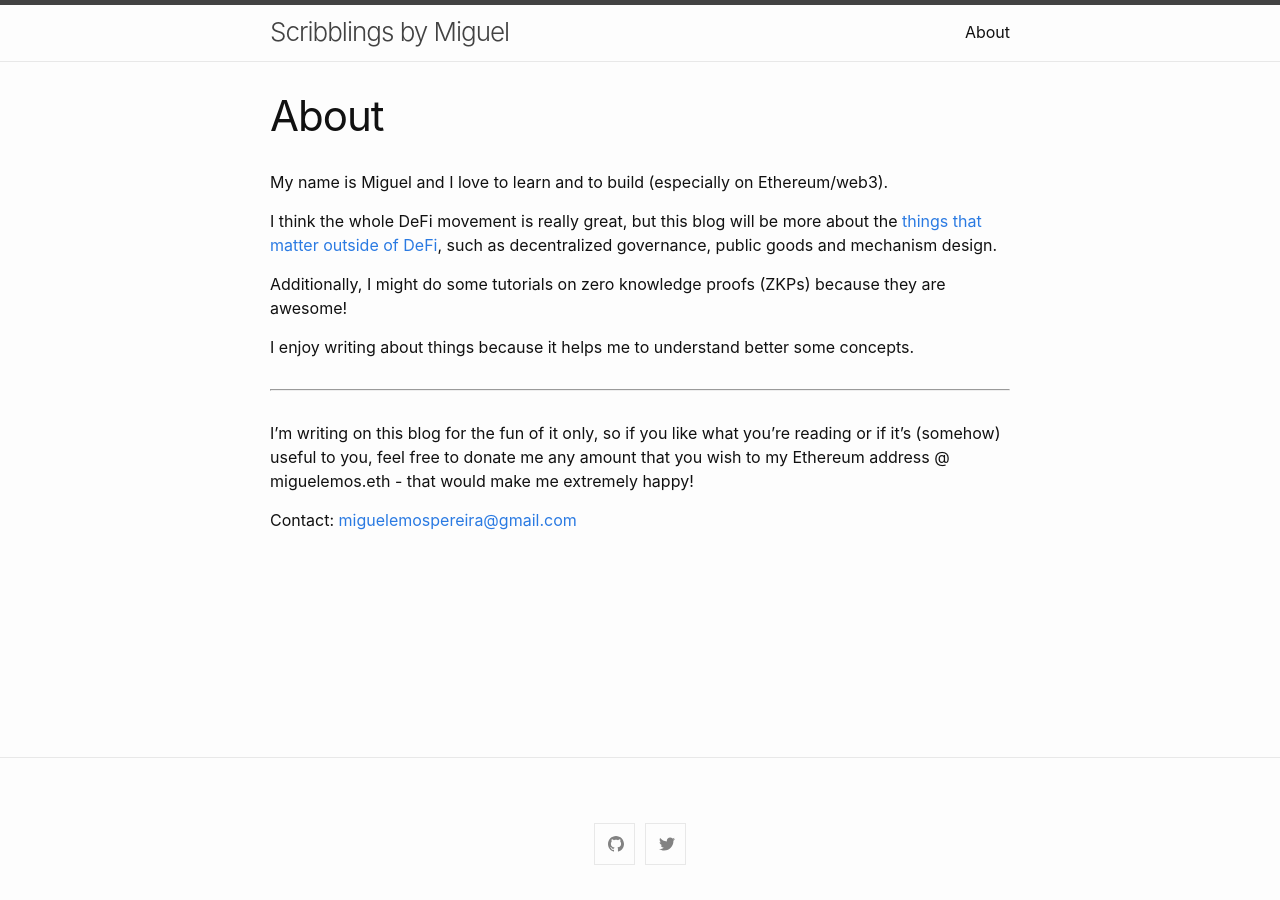
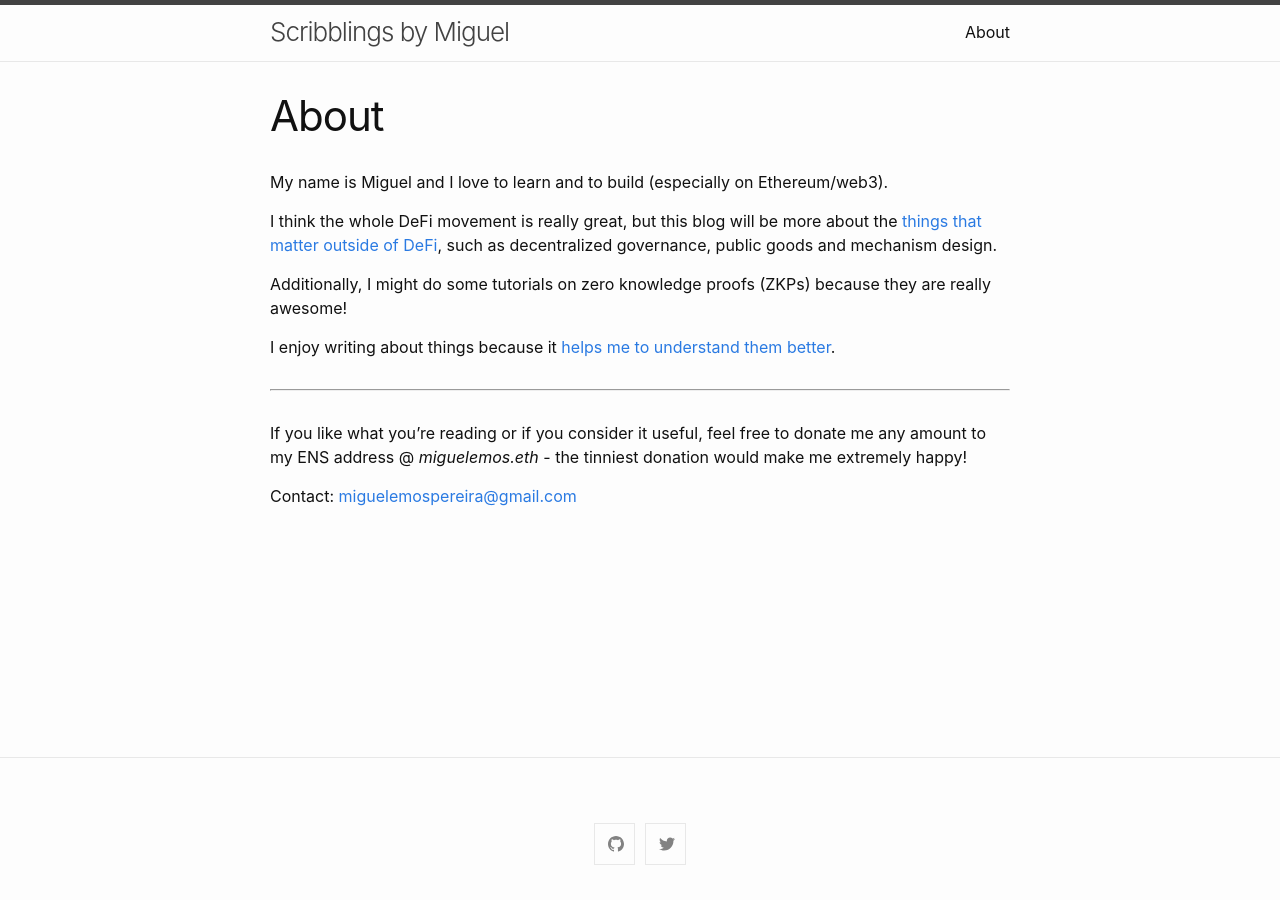
Before and after one commit to intldds/intldds.github.io, a Jekyll site: the page built from about.md, in a window 1280 px wide. Built offline with Jekyll 4.4.1, drawn with Linux system fonts in a browser that asks for light colours.

Commit message:
Another update to the "about me" page

```diff
--- a/about.md
+++ b/about.md
@@ -11,14 +11,13 @@ I think the whole DeFi movement is really great, but this blog will be more abou
 such as decentralized governance, public goods and mechanism design.
 
 Additionally, I might do some tutorials on zero knowledge proofs (ZKPs) because they are
-awesome!
+really awesome!
 
-I enjoy writing about things because it helps me to understand better some concepts.
+I enjoy writing about things because it [helps me to understand them better](https://twitter.com/benjaminion_xyz/status/1368267425309933573).
 
 ---
 
-I'm writing on this blog for the fun of it only, so if you like what you're reading
-or if it's (somehow) useful to you, feel free to donate me any amount that you wish
-to my Ethereum address @ miguelemos.eth - that would make me extremely happy!
+If you like what you're reading or if you consider it useful, feel free to donate me any amount
+to my ENS address @ *miguelemos.eth* - the tinniest donation would make me extremely happy!
 
 Contact: [miguelemospereira@gmail.com](miguelemospereira@gmail.com)
```
